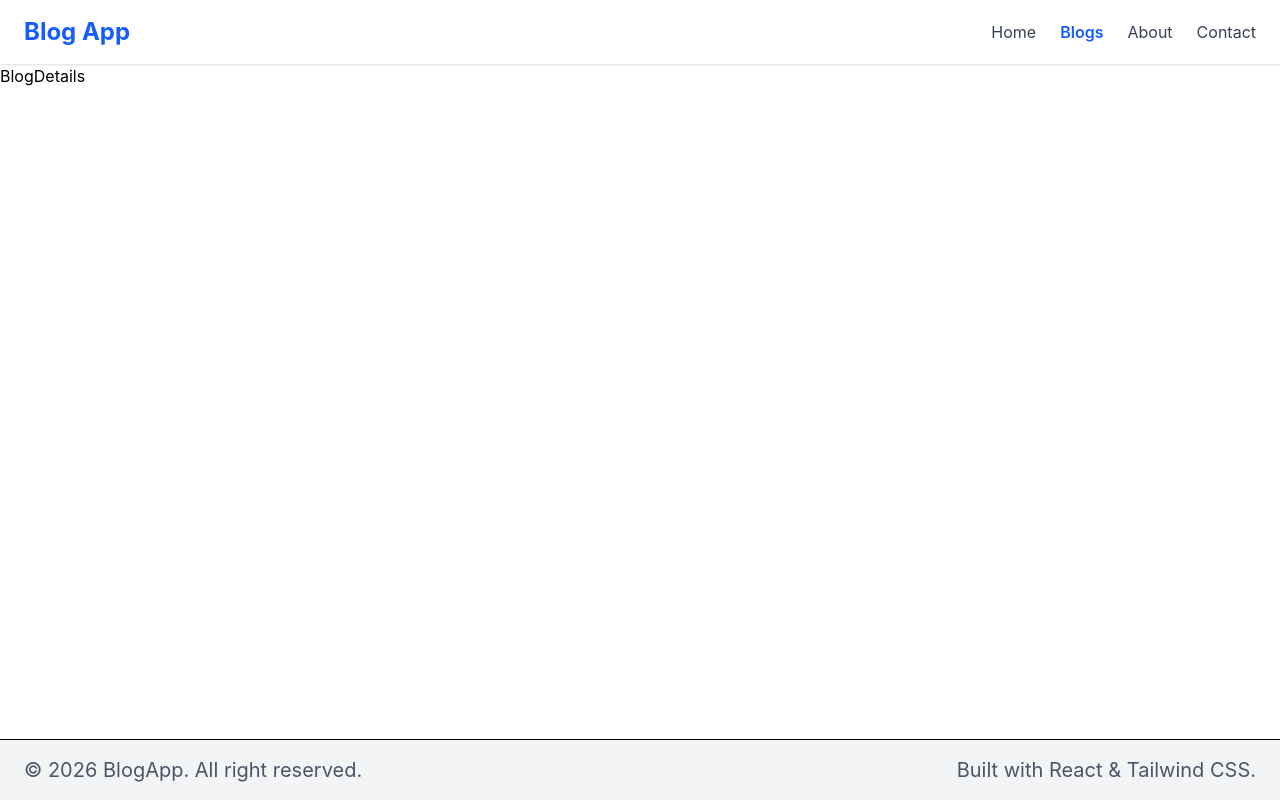
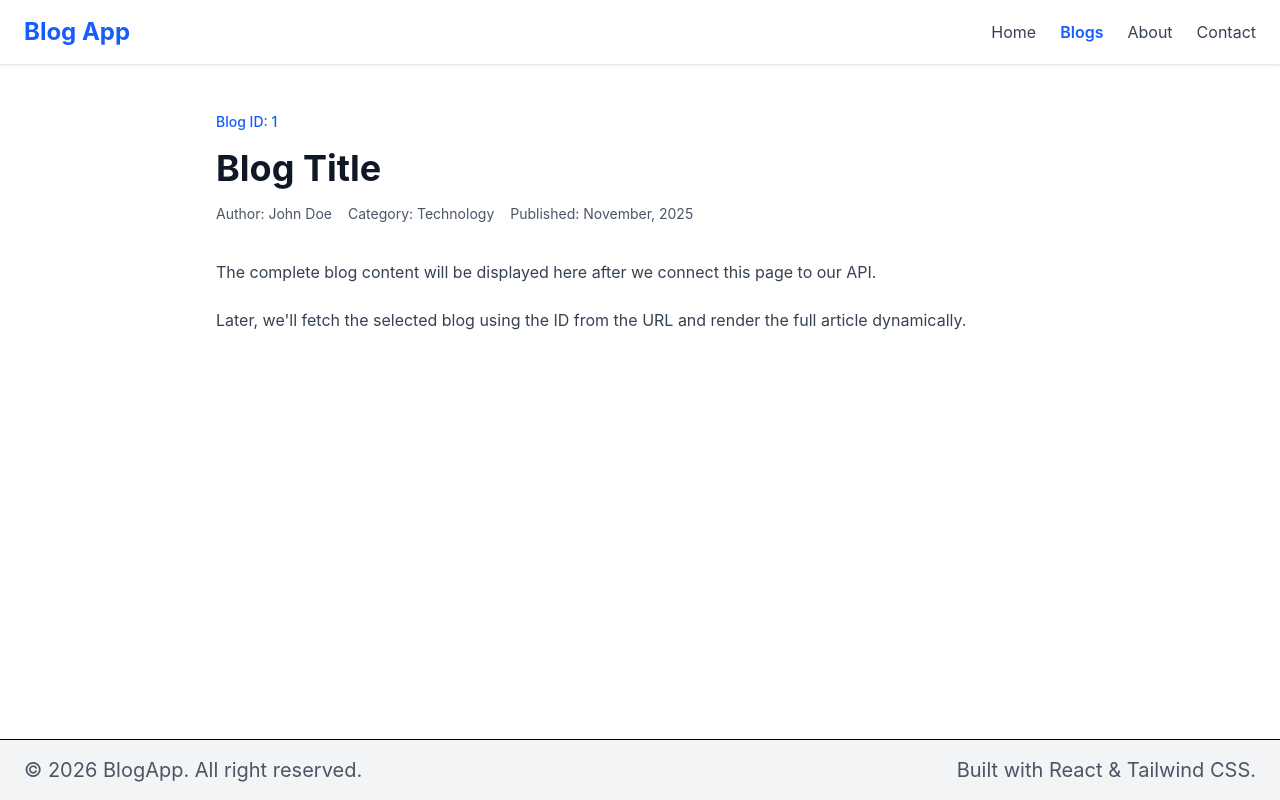
Before and after one commit to comfortmbah/blog-app, a React (Vite) app: page /blogs/1 in a window 1280 px wide. Built offline with nearby package versions, Linux system fonts and the light colour scheme.

Commit message:
Create BlogDetails with dynamic route parameter

```diff
--- a/src/pages/BlogDetails.jsx
+++ b/src/pages/BlogDetails.jsx
@@ -1,8 +1,34 @@
-
+import { useParams } from 'react-router-dom'
 
 const BlogDetails = () => {
+  const { id } = useParams();
+
   return (
-    <div>BlogDetails</div>
+    <section className='mx-auto max-w-4xl px-6 py-12'>
+      <p className='mb-4 text-sm font-medium text-blue-600'>
+        Blog ID: {id}
+      </p>
+
+      <h1 className='mb-4 text-4xl font-bold text-gray-900'>
+        Blog Title
+      </h1>
+
+      <div className='mb-8 flex flex-wrap gap-4 text-sm text-gray-600'>
+        <span>Author: John Doe</span>
+        <span>Category: Technology</span>
+        <span>Published: November, 2025</span>
+      </div>
+
+      <article className='space-y-4 leading-8 text-gray-700'>
+        <p>
+          The complete blog content will be displayed here after we connect this page to our API.
+        </p>
+
+        <p>
+          Later, we'll fetch the selected blog using the ID from the URL and render the full article dynamically.
+        </p>
+      </article>
+    </section>
   )
 }
 
```
